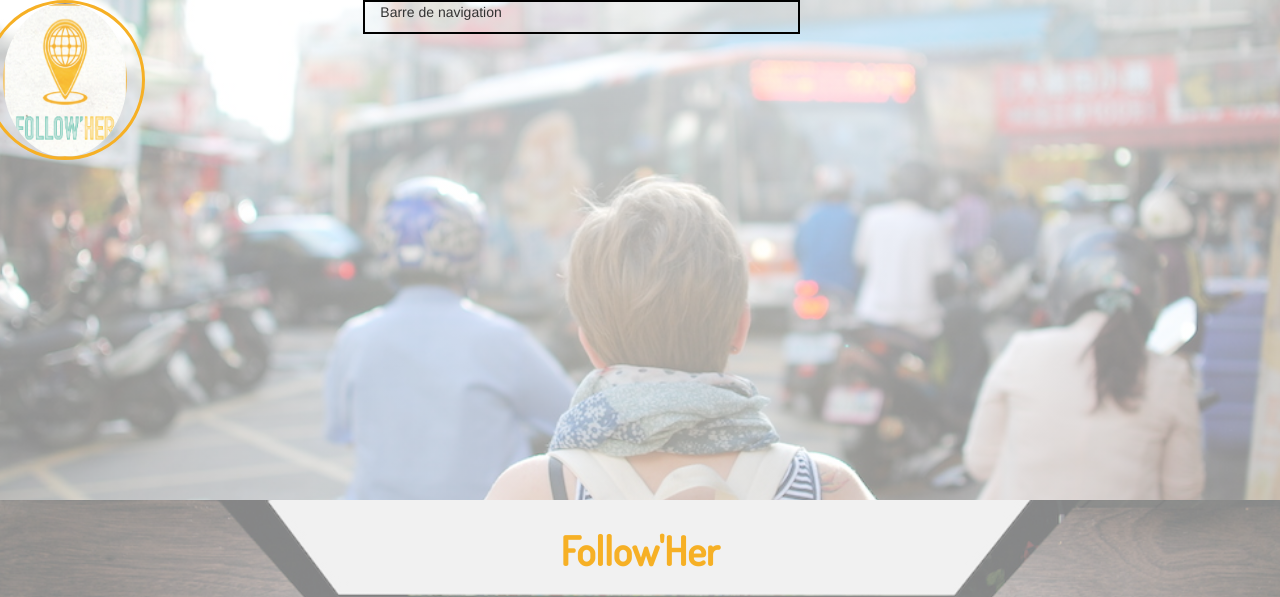
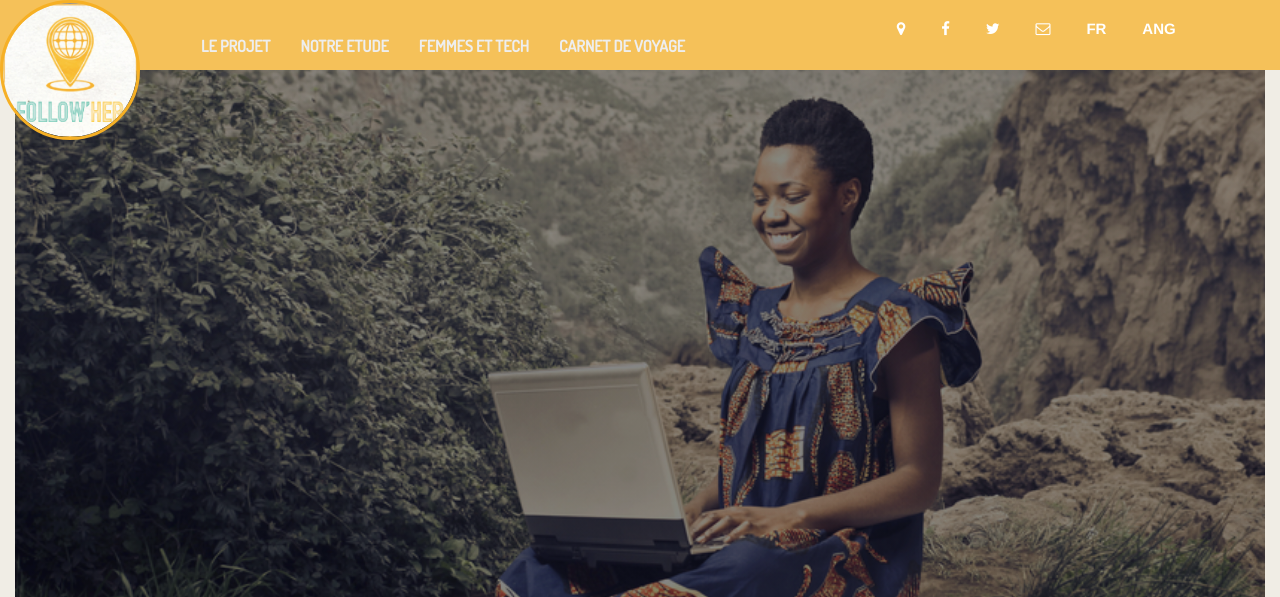
Before and after one commit to rebeccamnz/follow-her-blog, a PHP site: page / in a window 1280 px wide. Shown: the top 597 px of the page. Run offline with PHP 8.4, Linux system fonts and the light colour scheme; some libraries are stand-ins or nearby versions.

Commit message:
FH
nouvelle belle version

```diff
--- a/index.html
+++ b/index.html
@@ -23,38 +23,86 @@
 </head>
 
 
-<body>
-
-<div class="accueil">
-
-</div>
 
 
 
-<header class="row background_green">
 
-    <div class="col-xs-4 col-xs-offset-2 parent">
+
+<body>
+
+<div class="container-fluid">
+<header class="row">
+
+    <div class="col-xs-2 parent">
     	<img src="images/logo.png" alt="Follow'Her Logo" class="pastille"/>
     	<div class="hidden_message">
-			<p>Home</p>
+			<p class="home">HOME</p>
 		</div>
     </div>
-<!-- l'image se case mal + possibilité de faire un lien ?-->
-    <div class="col-xs-4 col-xs-offset-2 barnav">
-    <p class="vert"> Barre de navigation </p> </div>
-    <!-- modifier cela (cf. tentative) pour que ce soit à cote du logo, coté bas à gauche, texte écrit en majuscule-->
-    </div>
+
+ 	<div class="col-xs-6">
+    	<!-- NAVBAR -->
+
+		<nav class="navbar navbar-default navbar-transparent" role="navigation">
+  			<div class="container-fluid">
+    <!-- Brand and toggle get grouped for better mobile display -->
+    			<div class="navbar-header">
+      				<button type="button" class="navbar-toggle collapsed" data-toggle="collapse" data-target="#bs-example-navbar-collapse-1">
+        				<span class="sr-only">Toggle navigation</span>
+        				<span class="icon-bar"></span>
+        				<span class="icon-bar"></span>
+        				<span class="icon-bar"></span>
+      				</button>
+    			</div>
+
+    <!-- Collect the nav links, forms, and other content for toggling -->
+    			<div class="collapse navbar-collapse" id="bs-example-navbar-collapse-1">
+      				<ul class="nav navbar-nav">
+      					<li><a href="#">LE PROJET</a></li>
+       					<li><a href="#">NOTRE ETUDE</a></li>
+       					<li><a href="#">FEMMES ET TECH</a></li>
+       					<li><a href="#">CARNET DE VOYAGE</a></li>
+     		 		</ul>
+   		 		</div><!-- /.navbar-collapse -->
+  			</div><!-- /.container-fluid -->
+		</nav>
+	</div>
+
+	<!-- REPERE -->
+	<div class="col-xs-4">
+
+    	<ul class ="list-inline text-right orange_clair">
+			<li class="sousmenu"><a href="#" target="_blank"><i class="centre fa fa-map-marker white"></i></a></li>
+					<!-- redirige vers une page Google Map où je me géolocalise-->
+			<li class="sousmenu"><a href="http://www.facebook.com/projet.followher" target="_blank"> <i class="fa fa-facebook"></i> </a> </li>
+			<li class="sousmenu"><a href="https://twitter.com/projetfollowher" target="_blank"> <i class="fa fa-twitter"></i> </a></li>
+			<li class="sousmenu"><a href=#> <i class="fa fa-envelope-o"></i> </a></li>
+					<!-- permet d'envoyer un mail -->
+			<li class="sousmenu">FR</li>
+			<li class="sousmenu">ANG</li>
+		</ul>
+
+	</div>
+
 
 </header>
+</div>
+
+<div class="container-fluid">
+<!-- <div class="row repere">
 
 
 
-<div class="video_followher">
-	<h1 class="home_page_title">Follow'Her</h1>
+
+</div> -->
+
+<div class="background_green">
+<img src="images/logo.png" alt="Follow'Her Logo" class="pastille_logo"/>
+</div>
+
+<div class="video_followher logo_fh">
 	<div class="video"> <iframe width="560" height="315" src="//www.youtube.com/embed/BKtrWU4zaaI?rel=0" frameborder="0" allowfullscreen></iframe> </div>
 </div>
-
-
 
 
 <div class="equipe_followher">
@@ -158,7 +206,7 @@
 
   	</div>
 
-	<div class="row prez">
+	<!-- <div class="row prez">
 
     	<div class="col-xs-4 col-xs-offset-1 bordure">
 			<h2 class="titre_vert text-center">Notre vision</h2>
@@ -172,7 +220,7 @@
 			<p class="corps_gris hidden-xs">Notre objectif final est de valoriser ces pratiques innovantes sur notre site internet, d’identifier d’éventuelles stratégies de réplication et de déterminer les possibilités d’amélioration et de développement.</p>
 		</div>
 
-	</div>
+	</div> <-->
 
 </div>
 </div>
@@ -182,21 +230,26 @@
 	<h1 class="home_page_title">Live</h1>
 
 	<div class="row">
-		<div class="col-md-3 article_recent">
-		<!-- dernier article -->
+
+		<div class="col-md-3 col-md-offset-1">
+			<img src="images/ex1.jpeg" class="roundedbig"/>
+			<h3 class="titre_vert text-center"> Titre de l'article </h3>
+			<p class="corps_gris"> Lorem ipsum dolor sit amet, consectetur adipisicing elit, sed do eiusmod tempor incididunt ut labore et dolore magna aliqua. Ut enim ad minim veniam, quis nostrud exercitation ullamco laboris nisi ut aliquip ex ea commodo consequat. </p>
 		</div>
-		<div class="col-md-3 article_recent">
-		<!--avant-dernier article-->
+
+		<div class="col-md-3 col-md-offset-1">
+			<img src="images/ex2.jpg" class="roundedbig"/>
+			<h3 class="titre_vert text-center"> Titre de l'article </h3>
+			<p class="corps_gris"> Lorem ipsum dolor sit amet, consectetur adipisicing elit, sed do eiusmod tempor incididunt ut labore et dolore magna aliqua. Ut enim ad minim veniam, quis nostrud exercitation ullamco laboris nisi ut aliquip ex ea commodo consequat. </p>
 		</div>
-		<div class="col-md-3">
-			<a class="twitter-timeline" href="https://twitter.com/hashtag/womenintech" data-widget-id="510028616311111680">#womenintech Tweets</a>
-			<script>!function(d,s,id){var js,fjs=d.getElementsByTagName(s)[0],p=/^http:/.test(d.location)?'http':'https';if(!d.getElementById(id)){js=d.createElement(s);js.id=id;js.src=p+"://platform.twitter.com/widgets.js";fjs.parentNode.insertBefore(js,fjs);}}(document,"script","twitter-wjs");</script>
+
+		<div class="col-md-4 hidden-sm">
+		<a class="twitter-timeline" href="https://twitter.com/hashtag/womenintech" data-widget-id="510028616311111680">#womenintech Tweets</a>
+		<script>!function(d,s,id){var js,fjs=d.getElementsByTagName(s)[0],p=/^http:/.test(d.location)?'http':'https';if(!d.getElementById(id)){js=d.createElement(s);js.id=id;js.src=p+"://platform.twitter.com/widgets.js";fjs.parentNode.insertBefore(js,fjs);}}(document,"script","twitter-wjs");</script>
 		</div>
-		<div class="col-md-3">
-		<!-- lien page facebook-->
-		</div>
+
 	</div>
-	<!-- Lien versles deux articles publiés les plus récemment-->
+
 </div>
 
 
@@ -237,29 +290,7 @@
 
 
 
-<footer class="row repere">
 
-    <div class="col-md-2">
-    <a class="list-inline" id="space"href=#><p class="centre fa fa-map-marker white" id="click"> Où sommes-nous ?</p> </a>
-    <!-- redirige vers une page Google Map où je me géolocalise-->
-    </div>
-
-    <div class="col-md-offset-6 col-md-4">
-    			<ul class ="list-inline text-right orange_clair">
-					<li class="sousmenu"><a href="http://www.facebook.com/projet.followher" target="_blank"> <i class="fa fa-facebook white taille"></i> </a> </li>
-					<li class="sousmenu"><a href="https://twitter.com/projetfollowher" target="_blank"> <i class="fa fa-twitter white taille"></i> </a></li>
-					<li class="sousmenu"><a href=#> <i class="fa fa-envelope-o white taille"></i> </a></li>
-					<!-- permet d'envoyer un mail -->
-					<li class="sousmenu white taille">FR</li>
-					<li class="sousmenu white taille">ANG</li>
-				</ul>
-				<!--mise en for=e :bug ? + ou sommes nous passe à la ligne"-->
-			</div>
-  		</div>
-
-    </div>
-
-</footer>
 
 
  <script src="https://ajax.googleapis.com/ajax/libs/jquery/1.11.1/jquery.min.js"></script>
--- a/style.css
+++ b/style.css
@@ -9,7 +9,7 @@ a {
 body {
   margin: 0;
   padding: 0;
-  background-color: #F3F4F3;
+  background-color: RGB(240,237,229);
 }
 
 div {
@@ -58,27 +72,40 @@ nav ul {list-style-type: none;}
 .background_green {
 	background:
 	radial-gradient(
-		rgba(255,255,255,0.5),
-		rgba(255,255,255, 0.5)
+		rgba(13,13,12,0.5),
+		rgba(13,13,12, 0.5)
 		),
-	url("images/women.jpg");
+	url("images/mobile_woman.jpg");
+
 	background-size: cover;
 	background-repeat: no-repeat;
-	height:500px;
+	height:600px;
+}
+
+.pastille_logo {
+	width: 80px;
+	height: 80px;
+	border-radius: 50%;
+	position: absolute;
+	top: 0;
+	left: 0;
 }
 
 .pastille {
 	width: 100%;
 	height: 100%;
 	border-radius: 50%;
+	position: absolute;
+	top: 0;
+	left: 0;
 }
 
 
 .parent {
-	height: 160px;
-	width: 160px;
+	height: 140px;
+	width: 140px;
+	overflow: hidden;
 	border-radius: 50%;
-	overflow: hidden;
 	margin: auto;
 	position: relative;
 	border: 3px solid #F6B025;
@@ -115,13 +148,147 @@ nav ul {list-style-type: none;}
 #vert
 {color: #88D8C5;}
 
-.barnav {
-	border: 2px solid black;
-	/*width: 700px;*/
-	/*height: 100px;*/
-	/*line-height: 60px;*/
-	/*margin: 40px;*/
+header {
+	font-weight: bold;
+	clear:both;
+	position:fixed;
+	top:0;
+	width:100%;
+	background-color: #F5C159;
+	height: 70px;
+	z-index: 1;
 }
+
+/****** OVERRIDE NAVBAR *******************/
+
+.navbar-transparent {
+  background-color: rgba(0, 0, 0, 0);
+}
+
+.navbar-transparent .navbar-brand,
+.navbar-transparent .navbar-nav > li > a {
+  color: #eeeeee;
+}
+
+.navbar-transparent .navbar-nav > li > a:hover,
+.navbar-transparent .navbar-nav > li > a:active,
+.navbar-transparent .navbar-nav > li > a:focus,
+.navbar-transparent .navbar-nav > .open > a,
+.navbar-transparent .navbar-nav > .open > a:hover,
+.navbar-transparent .navbar-nav > .open > a:focus {
+  color: white;
+  background-color: rgba(0, 0, 0, 0.3);
+}
+
+.navbar-transparent .navbar-brand:hover,
+.navbar-transparent .navbar-brand:active,
+.navbar-transparent .navbar-brand:focus {
+  color: white;
+}
+
+.navbar-default {
+/* background-color: #f8f8f8; */
+ border-color: transparent;
+}
+
+.navbar li {
+	color: #F3F4F3;
+	font-size: 16px;
+	font-family: "Dosis", sans-serif;
+	font-weight: bold;
+}
+
+.navbar {
+	line-height: 50px;
+}
+
+.navbar li:hover {
+	color:black;
+}
+
+.navbar-nav li {
+	border-radius: 5px;
+}
+
+/************************************************/
+/*************     Repère     **************/
+/***********************************************/
+
+
+
+.repere {
+	font-weight: bold;
+	background-color: #F5C159;
+	/*opacity: 0,8;*/
+	/*clear:both;
+	position:fixed;
+	bottom:0;
+	width:100%;*/
+	margin-top:60px;
+}
+
+
+
+.centre {
+	padding-top: 10px;
+}
+
+.sousmenu{
+	border: 1px solid transparent;
+	/*display: inline-block;*/
+	text-decoration: none;
+	margin-right:20px;
+	/*border-right: 1px solid white;*/
+	color:white;
+	font-weight: bold;
+	/*font-size: 14px;*/
+	font-size: 1.5rem;
+	transition: font-size 0.5s ease;
+}
+
+body > div:nth-child(1) > header > div.col-xs-4 > ul > li{
+	margin: 10px 10px;
+	/*font-size: 14px;*/
+
+	line-height: 2rem;
+
+}
+
+
+.sousmenu:hover {
+	/*display: inline-block;*/
+	text-decoration: none;
+	font-size: 2,5rem;
+	/*font-size: 18px;*/
+	margin-right: 20px;
+	/*border: 1px solid white;*/
+	background-color: #F5C159;
+	opacity: 0,5;
+	margin-bottom: 15px;
+	color: white;
+}
+
+.sousmenu a:hoover {
+	color: white;
+}
+
+#space{
+	margin-left: 40px
+}
+
+.orange_clair{color:#F5C159;}
+
+/*.logopart{margin: 60px 60px 60px 100px;}*/
+.logopart{
+	margin-top: 80px;
+}
+
+@media (max-width: 320px) {  /*small mobile*/
+  .logopart img {
+    width:80%;
+  }
+}
+
 
 /* h1 ***************************************/
 
@@ -299,81 +461,4 @@ margin-top: 10px;
 	background-repeat: no-repeat;
 	color:black;
 	height:600px;
-}
-
-
-/************************************************/
-/*************     Footer      **************/
-/***********************************************/
-
-
-#separation {background: #white;
-	height : 10px;
-}
-
-.repere {
-	font-weight: bold;
-	clear:both;
-	position:fixed;
-	bottom:0;
-	width:100%;
-}
-
-.white {
-	color:#F3F4F3;
-}
-
-.centre {
-	padding-top: 10px;
-}
-
-.sousmenu{
-	display: inline-block;
-	text-decoration: none;
-	font-size: 14px;
-	margin-right:20px;
-	border-right: 1px solid white;
-}
-
-.sousmenu:hover {
-	display: inline-block;
-	text-decoration: none;
-	font-size: 18px;
-	margin-right:20px;
-	border: 1px solid white;
-	background-color: #F5C159;
-	opacity: 0,2;
-	margin-bottom: 15px;
-}
-
-#click:hover{
-	display: inline-block;
-	text-decoration: none;
-	font-size: 18px;
-	margin-right:20px;
-	border: 1px solid white;
-	background-color: #F5C159;
-	opacity: 0,2;
-	margin-bottom: 15px;
-}
-
-.taille{
-	font-size: 14px;
-}
-
-#space{
-	margin-left: 40px
-}
-
-.orange_clair{color:#F5C159;}
-
-/*.logopart{margin: 60px 60px 60px 100px;}*/
-.logopart{
-	margin-top: 80px;
-}
-
-@media (max-width: 320px) {  /*small mobile*/
-  .logopart img {
-    width:80%;
-  }
-}
+} */
```
Also changed, not shown: other parts of style.css (+35 -20 lines), images/camera.jpg (added), images/ex1.jpeg (added), images/ex2.jpg (added), images/logo_FH.png (added), images/logo_nom.png (added), images/mobile_woman.jpg (added), images/woman-background.jpg (added), 1 other file.
